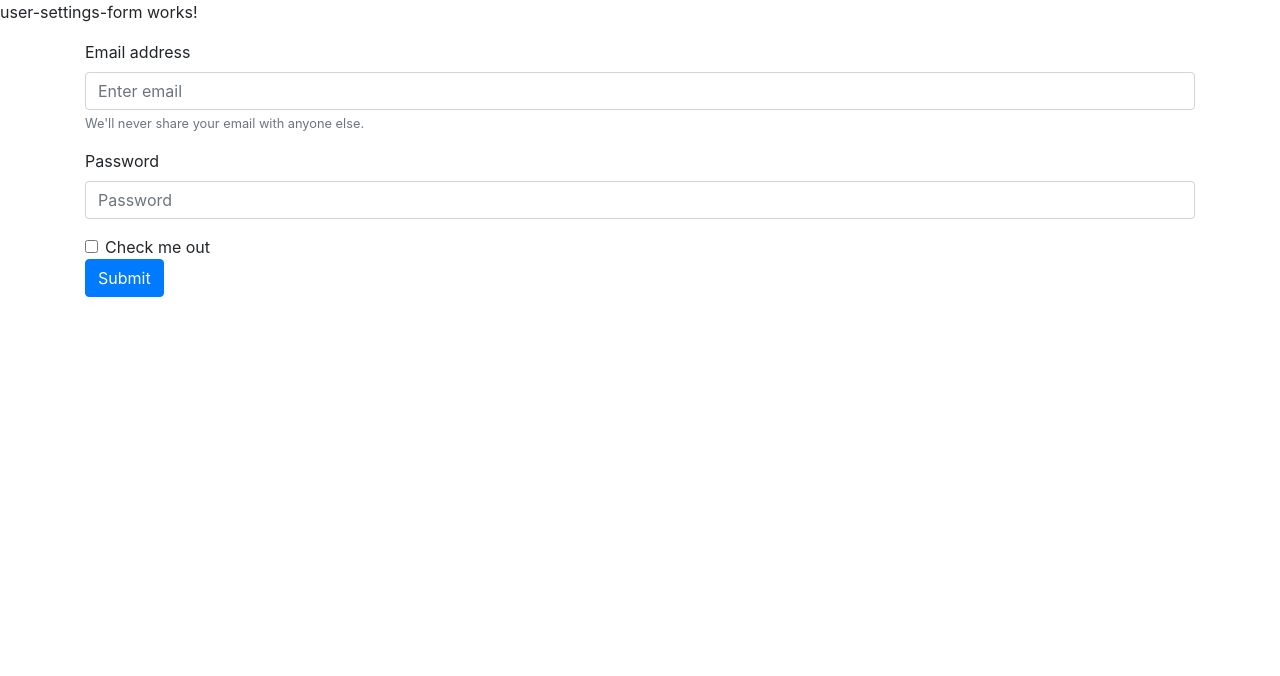
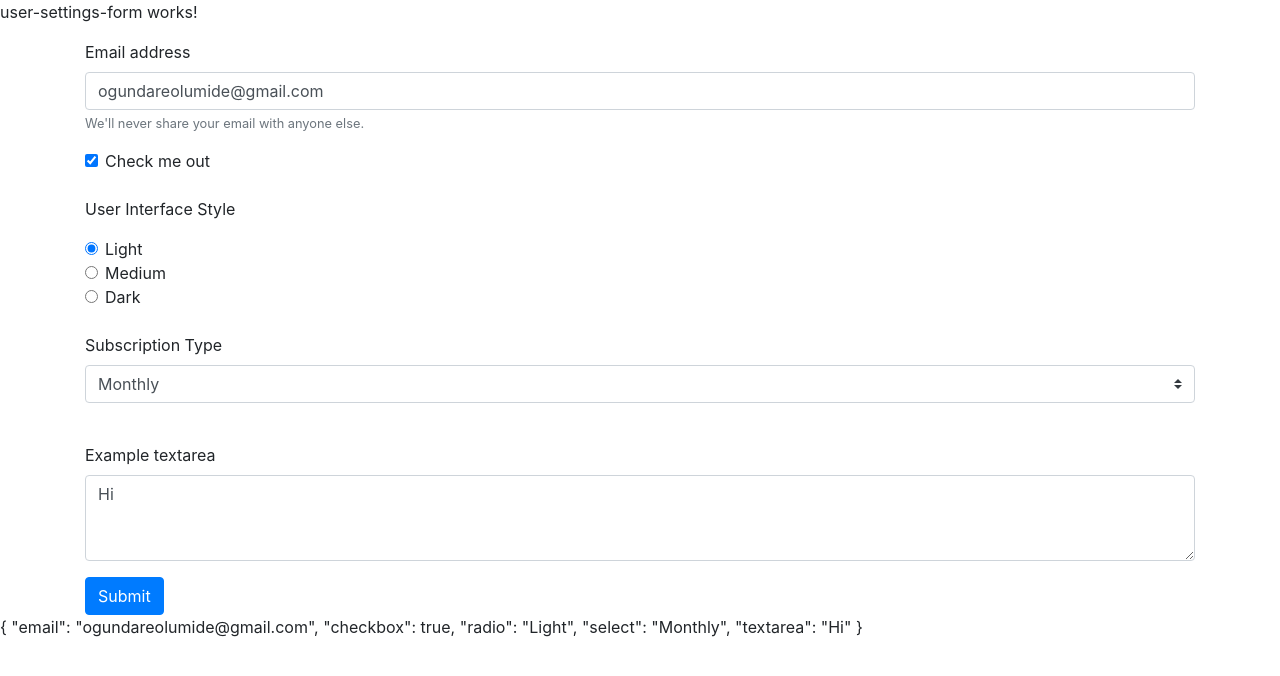
Before and after one commit to onyxolu/AngularForms, an Angular app: page / in a window 1280 px wide. Shown: the top 676 px of the page. Built offline with nearby package versions, Linux system fonts and the light colour scheme.

Commit message:
did two way binding

```diff
--- a/src/app/app.module.ts
+++ b/src/app/app.module.ts
@@ -1,5 +1,6 @@
 import { BrowserModule } from '@angular/platform-browser';
 import { NgModule } from '@angular/core';
+import { FormsModule } from '@angular/forms';
 
 import { AppComponent } from './app.component';
 import { UserSettingsFormComponent } from './user-settings-form/user-settings-form.component';
@@ -10,7 +11,8 @@ import { UserSettingsFormComponent } from './user-settings-form/user-settings-fo
     UserSettingsFormComponent
   ],
   imports: [
-    BrowserModule
+    BrowserModule,
+    FormsModule
   ],
   providers: [],
   bootstrap: [AppComponent]
--- /dev/null
+++ b/src/app/data/user-settings.ts
@@ -0,0 +1,7 @@
+export interface UserSettings {
+    email: string,
+    checkbox: boolean,
+    radio: string,
+    select: string,
+    textarea: string,
+}
--- a/src/app/user-settings-form/user-settings-form.component.html
+++ b/src/app/user-settings-form/user-settings-form.component.html
@@ -1,21 +1,59 @@
 <p>user-settings-form works!</p>
 
 <div class="container">
-    <form>
+    <form #form = "ngForm">
         <div class="form-group">
           <label for="exampleInputEmail1">Email address</label>
-          <input type="email" class="form-control" id="exampleInputEmail1" aria-describedby="emailHelp" placeholder="Enter email">
+          <input type="email" name="email" class="form-control" id="exampleInputEmail1" aria-describedby="emailHelp" placeholder="Enter email" [(ngModel)] = "usersettings.email">
           <small id="emailHelp" class="form-text text-muted">We'll never share your email with anyone else.</small>
         </div>
-        <div class="form-group">
+        <!-- <div class="form-group">
           <label for="exampleInputPassword1">Password</label>
           <input type="password" class="form-control" id="exampleInputPassword1" placeholder="Password">
+        </div> -->
+        <div class="form-check form group">
+          <input type="checkbox" name="checkbox"class="form-check-input" id="exampleCheck1"   [(ngModel)] = "usersettings.checkbox">
+          <label class="form-check-label" for="exampleCheck1">Check me out</label>
         </div>
-        <div class="form-check form group">
-          <input type="checkbox" class="form-check-input" id="exampleCheck1">
-          <label class="form-check-label" for="exampleCheck1">Check me out</label>
+        <br>
+        <p>User Interface Style</p>
+        <div class="form-group">
+            <div class="form-check">
+                <input class="form-check-input" type="radio" name="radio" id="exampleRadios1" value="Light" checked   [(ngModel)] = "usersettings.radio">
+                <label class="form-check-label" for="exampleRadios1">
+                  Light
+                </label>
+            </div>
+            <div class="form-check">
+                <input class="form-check-input" type="radio" name="radio" id="exampleRadios1" value="Medium" checked [(ngModel)] = "usersettings.radio">
+                <label class="form-check-label" for="exampleRadios1">
+                  Medium
+                </label>
+            </div>
+            <div class="form-check">
+                <input class="form-check-input" type="radio" name="radio" id="exampleRadios1" value="Dark" checked [(ngModel)] = "usersettings.radio">
+                <label class="form-check-label" for="exampleRadios1">
+                  Dark
+                </label>
+            </div>
+            <br>
+            <div class="form-group">
+                <label for = "subscriptionType"> Subscription Type </label>
+                <select name="select" class="custom-select"  [(ngModel)] = "usersettings.select">
+                    <option value="Monthly">Monthly</option>
+                    <option value="Annual">Annual</option>
+                    <option value="Lifetime">Lifetime</option>
+                  </select>
+            </div>
+            <br>
+            <div class="form-group">
+                <label for="exampleFormControlTextarea1">Example textarea</label>
+                <textarea class="form-control" name="textarea" id="exampleFormControlTextarea1" rows="3"  [(ngModel)] = "usersettings.textarea"></textarea>
+              </div>
         </div>
 
         <button type="submit" class="btn btn-primary">Submit</button>
       </form>
 </div>
+
+{{Originalusersettings | json}}
--- a/src/app/user-settings-form/user-settings-form.component.ts
+++ b/src/app/user-settings-form/user-settings-form.component.ts
@@ -1,4 +1,5 @@
 import { Component, OnInit } from '@angular/core';
+import { UserSettings } from '../data/user-settings';
 
 @Component({
   selector: 'app-user-settings-form',
@@ -7,6 +8,16 @@ import { Component, OnInit } from '@angular/core';
 })
 export class UserSettingsFormComponent implements OnInit {
 
+  Originalusersettings: UserSettings = {
+    email: 'ogundareolumide@gmail.com',
+    checkbox: true,
+    radio: 'Light',
+    select: 'Monthly',
+    textarea: 'Hi',
+  }
+
+  usersettings: UserSettings = {...this.Originalusersettings};
+
   constructor() { }
 
   ngOnInit() {
```
